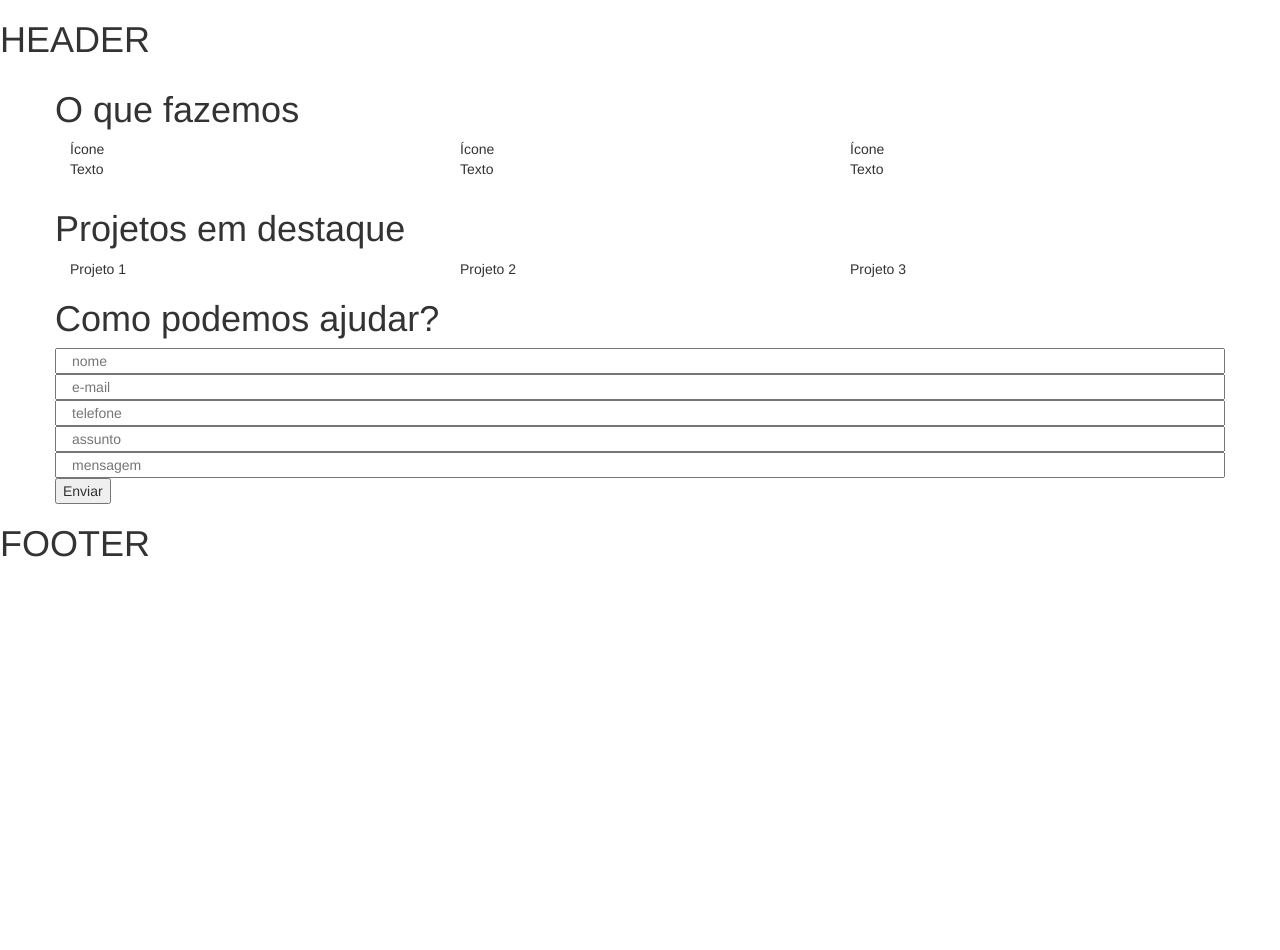
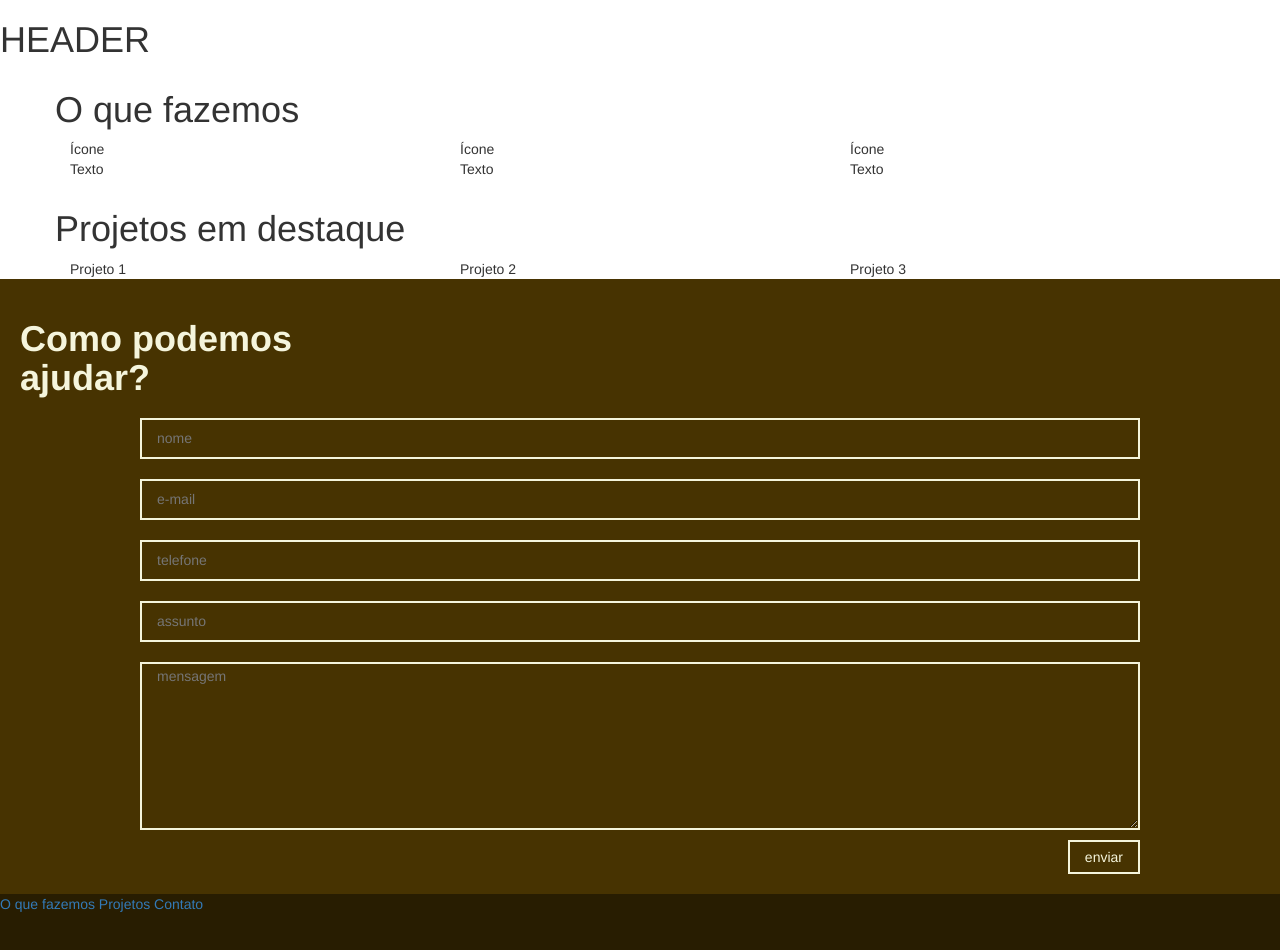
Before and after one commit to BrunoReiss/alfaiataria-psd, a plain HTML site: page index.html in a window 1280 px wide. Before the commit the page ends 800 px from the top, so only its background shows below. Drawn offline with Linux system fonts and the light colour scheme.

Commit message:
Atualização do formulário e do footer

```diff
--- a/css/alfaiataria.css
+++ b/css/alfaiataria.css
@@ -0,0 +1,43 @@
+.form {
+	background-color: #473301;
+	padding: 20px;
+	margin: auto
+}
+.form h1 {
+	color: beige;
+}
+
+
+
+#form {
+	background: #473301;
+	margin: auto 70px
+}
+#form button {
+	float: right;
+	color: beige;
+	background-color: #473301;
+	border: 2px solid beige;
+	padding-top: 5px;
+	padding-bottom: 5px;
+	padding-right: 15px;
+	padding-left: 15px
+}
+
+.input {
+	background-color: #473301;
+	margin: 10px auto;
+	line-height: 35px;
+	border: 2px solid beige
+}
+
+.text {
+	background-color: #473301;
+	margin: 10px auto;
+	border: 2px solid beige
+}
+
+footer {
+	background-color: #281d01;
+	height: 100px
+}
--- a/index.html
+++ b/index.html
@@ -25,19 +25,36 @@
 				<div class="col-lg-4"><img src="">Projeto 2</div>
 				<div class="col-lg-4"><img src="">Projeto 3</div>
 			</div>
-			<form class="row" id="form">
-				<h1>Como podemos ajudar?</h1>
-				<input class="col-lg-12" type="text" placeholder="nome">
-				<input class="col-lg-12" type="text" placeholder="e-mail">
-				<input class="col-lg-12" type="text" placeholder="telefone">
-				<input class="col-lg-12" type="text" placeholder="assunto">
-				<input class="col-lg-12" type="text" placeholder="mensagem">
-				<button type="submit">Enviar</button>
-			</form>
 		</div>
+			<div class="form">
+				<h1><strong>Como podemos<br>ajudar?</strong></h1>
+
+				<div class="container">
+
+					<form class="row" id="form">
+						<input class="col-lg-12 input" type="text" placeholder="nome">
+						<input class="col-lg-12 input" type="text" placeholder="e-mail">
+						<input class="col-lg-12 input" type="text" placeholder="telefone">
+						<input class="col-lg-12 input" type="text" placeholder="assunto">
+						<textarea class="col-lg-12 text" rows="8" type="text" placeholder="mensagem"></textarea>
+						<button type="submit">enviar</button>
+					</form>
+				</div>
+			</div>
+
 
 		<footer>
-			<h1>FOOTER</h1>
+			<div class="conteudo">
+				<a href="#">O que fazemos</a>
+				<a href="#">Projetos</a>
+				<a href="#">Contato</a>
+
+			</div>
+			<div class="redes">
+				<img src=""><a href="#"></a>
+				<img src=""><a href="#"></a>
+				<img src=""><a href="#"></a>
+			</div>
 
 		</footer>
 
```
